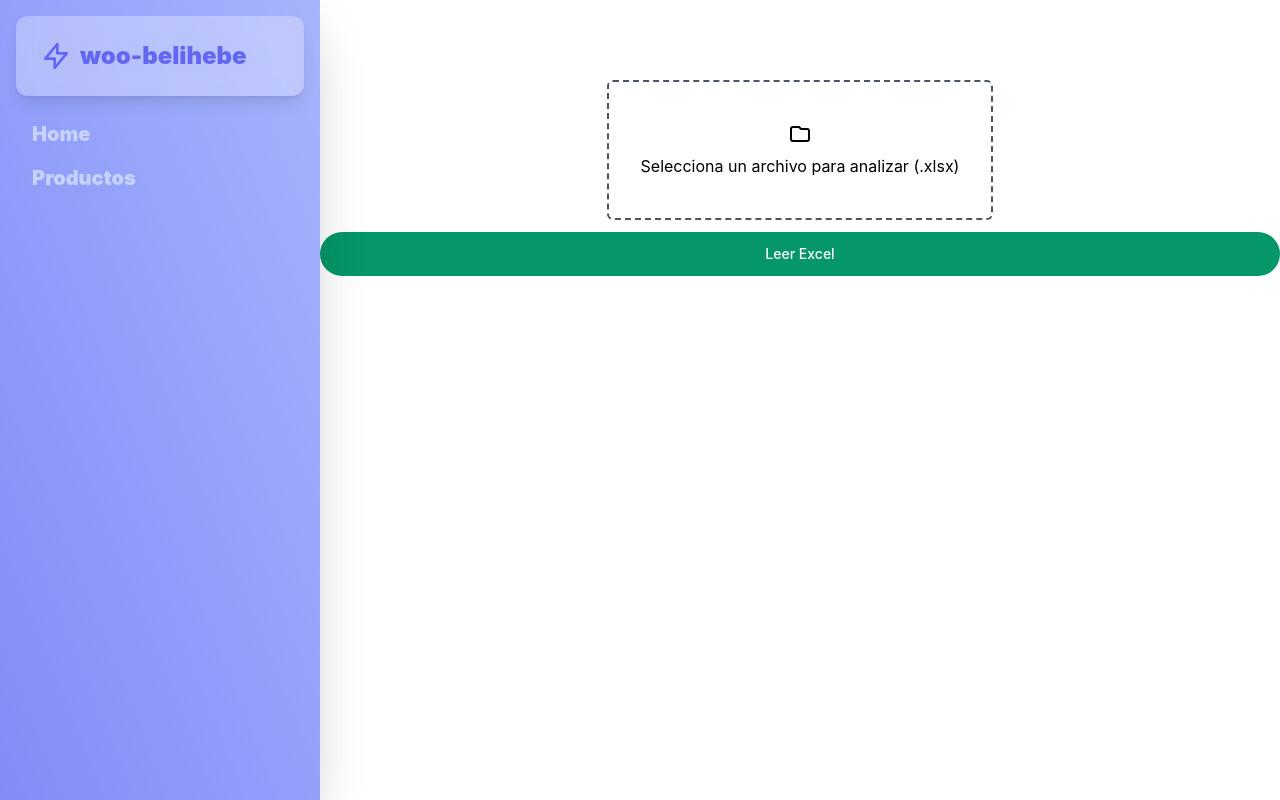
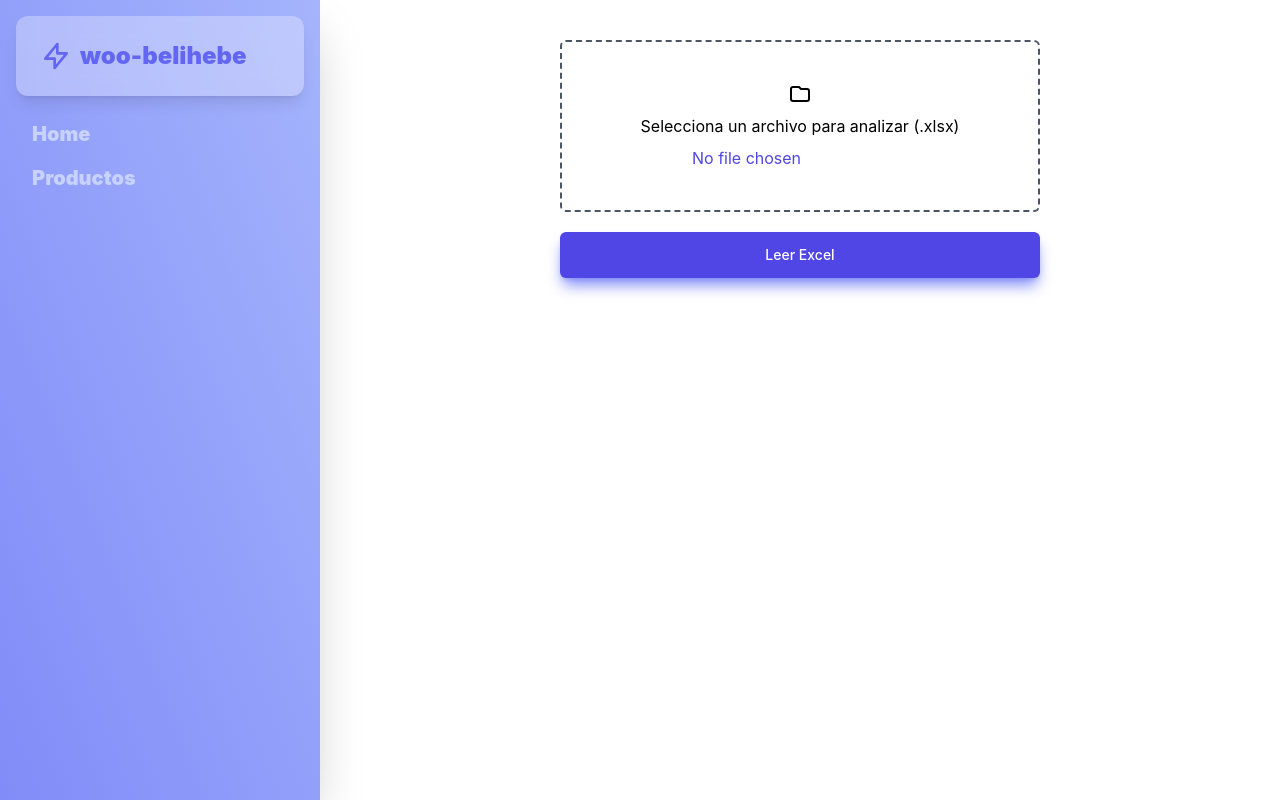
Before and after one commit to jwalvarez/woocommerce-belihebe-ultra, a React (Vite) app: page / in a window 1280 px wide. Built offline with nearby package versions, Linux system fonts and the light colour scheme; no server answers.

Commit message:
Some upload file style added

```diff
--- a/src/App.css
+++ b/src/App.css
@@ -40,3 +40,8 @@
 button {
   font-size: calc(10px + 2vmin);
 }
+
+input[type=file]::-webkit-file-upload-button,
+input[type=file]::file-selector-button {
+  display: none;
+}
--- a/src/App.jsx
+++ b/src/App.jsx
@@ -9,8 +9,6 @@ import SideBar from "./components/SideBar";
 import Products from "./components/Products";
 import ReadFile from "./components/ReadFile";
 
-
-
 function App() {
   const [products, setProducts] = useState([]);
   const [showLoadFile, setShowLoadFile] = useState(true);
@@ -18,7 +16,6 @@ function App() {
   return (
     // <div className="p-6 h-screen md:w-3/6 w-[90] mx-auto">
     <div className="App">
-
       {/* {products.length != 0 && (
         <Header products={products.length != 0 && products} />
       )} */}
@@ -49,7 +46,6 @@ function App() {
             </Routes>
           </div>
         </div>
-
       </div>
     </div>
   );
--- a/src/components/ReadFile.jsx
+++ b/src/components/ReadFile.jsx
@@ -1,8 +1,10 @@
-import React from "react";
+import React, { useState, useEffect } from "react";
 import readXlsxFile from "read-excel-file";
 import Products from "./Products";
 
 const ReadFile = ({ showLoadFile, setProducts, setShowLoadFile }) => {
+  // const input = document.getElementById("input");
+
   const readExcel = () => {
     const input = document.getElementById("input");
     input &&
@@ -12,10 +14,11 @@ const ReadFile = ({ showLoadFile, setProducts, setShowLoadFile }) => {
         setShowLoadFile(false);
       });
   };
+
   return (
     <>
-      {(showLoadFile && localStorage.getItem("localProducts") == null) ? (
-        <div className="flex flex-col items-center mt-20">
+      {showLoadFile && localStorage.getItem("localProducts") == null ? (
+        <div className="my-10  w-1/2 mx-auto">
           <div className="p-4 rounded-md border-dashed border-2 border-gray-600 hover:bg-gray-200 ease-linear duration-300">
             <label className="flex flex-col items-center px-4 py-6 rounded-lg cursor-pointer">
               <svg
@@ -32,16 +35,21 @@ const ReadFile = ({ showLoadFile, setProducts, setShowLoadFile }) => {
                   d="M3 7v10a2 2 0 002 2h14a2 2 0 002-2V9a2 2 0 00-2-2h-6l-2-2H5a2 2 0 00-2 2z"
                 />
               </svg>
-              <span className="mt-2 text-base leading-normal text-center">
+              <span className="my-2 text-base leading-normal text-center">
                 Selecciona un archivo para analizar (.xlsx)
               </span>
-              <input type="file" id="input" className="hidden" />
+              <input
+                type="file"
+                id="input"
+                className="text-indigo-600 pl-32 cursor-pointer"
+              />
             </label>
           </div>
           <button
             onClick={readExcel}
             type="submit"
-            className="my-3 col-end-7 col-span-2 group w-full py-3 px-6 text-sm font-medium rounded-3xl text-white bg-emerald-600 hover:bg-emerald-700 focus:outline-none focus:ring-2 focus:ring-offset-2 focus:ring-indigo-500"
+            className="w-full px-10 my-5 col-end-7 col-span-2 group relative py-3 border border-transparent text-sm font-medium rounded-md text-white bg-indigo-600 hover:bg-indigo-700 focus:outline-none focus:ring-2 focus:ring-offset-2 focus:ring-indigo-500 shadow-lg shadow-indigo-400"
+            // className="my-3 col-end-7 col-span-2 group w-full py-3 px-6 text-sm font-medium rounded-3xl text-white bg-emerald-600 hover:bg-emerald-700 focus:outline-none focus:ring-2 focus:ring-offset-2 focus:ring-indigo-500"
           >
             Leer Excel
           </button>
```
Also changed, not shown: 1 other file (tests, documents, lock files or other folders).
